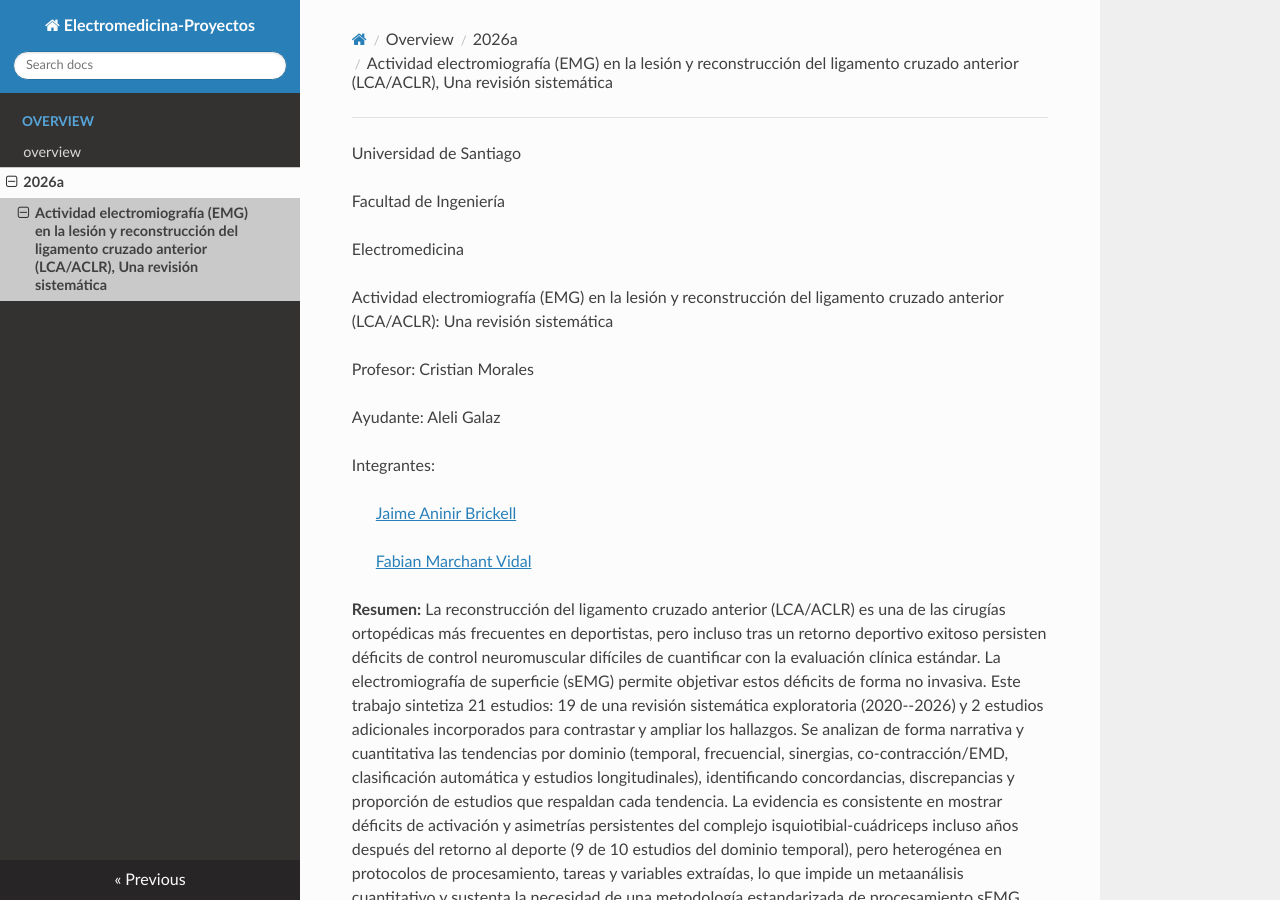
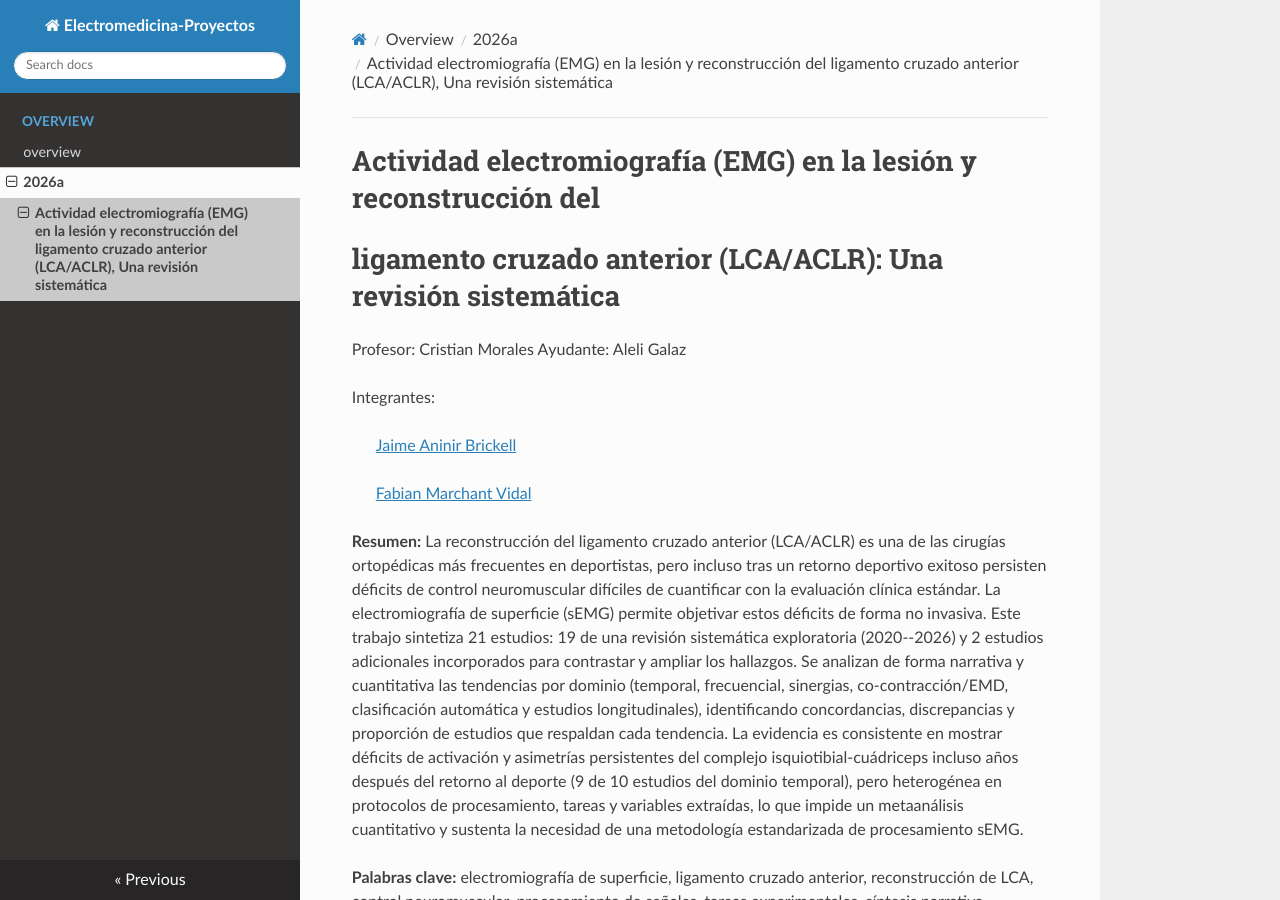
Before and after one commit to neuroeng-usach/Electromedicina-proyectos, an MkDocs documentation site: the page built from docs/2026_1/proy1/index.md, in a window 1280 px wide and 900 px high. Built offline with MkDocs 1.6.1, drawn with Linux system fonts in a browser that asks for light colours; nearby versions of some CDN libraries.

Commit message:
Update index.md

```diff
--- a/docs/2026_1/proy1/index.md
+++ b/docs/2026_1/proy1/index.md
@@ -1,21 +1,14 @@
-Universidad de Santiago
-
-Facultad de Ingeniería
-
-Electromedicina
-
-Actividad electromiografía (EMG) en la lesión y reconstrucción del
-ligamento cruzado anterior (LCA/ACLR): Una revisión sistemática
+# Actividad electromiografía (EMG) en la lesión y reconstrucción del
+# ligamento cruzado anterior (LCA/ACLR): Una revisión sistemática
 
 Profesor: Cristian Morales
-
 Ayudante: Aleli Galaz
 
 Integrantes:
 
-> [<u>Jaime Aninir Brickell</u>](mailto:jaime.aninir@usach.cl)
+> [<u>Jaime Aninir Brickell</u>](mailto:jaime.aninir [at] usach.cl)
 >
-> [<u>Fabian Marchant Vidal</u>](mailto:fabian.marchant@usach.cl)
+> [<u>Fabian Marchant Vidal</u>](mailto:fabian.marchant [at] usach.cl)
 
 **Resumen:** La reconstrucción del ligamento cruzado anterior (LCA/ACLR)
 es una de las cirugías ortopédicas más frecuentes en deportistas, pero
```
